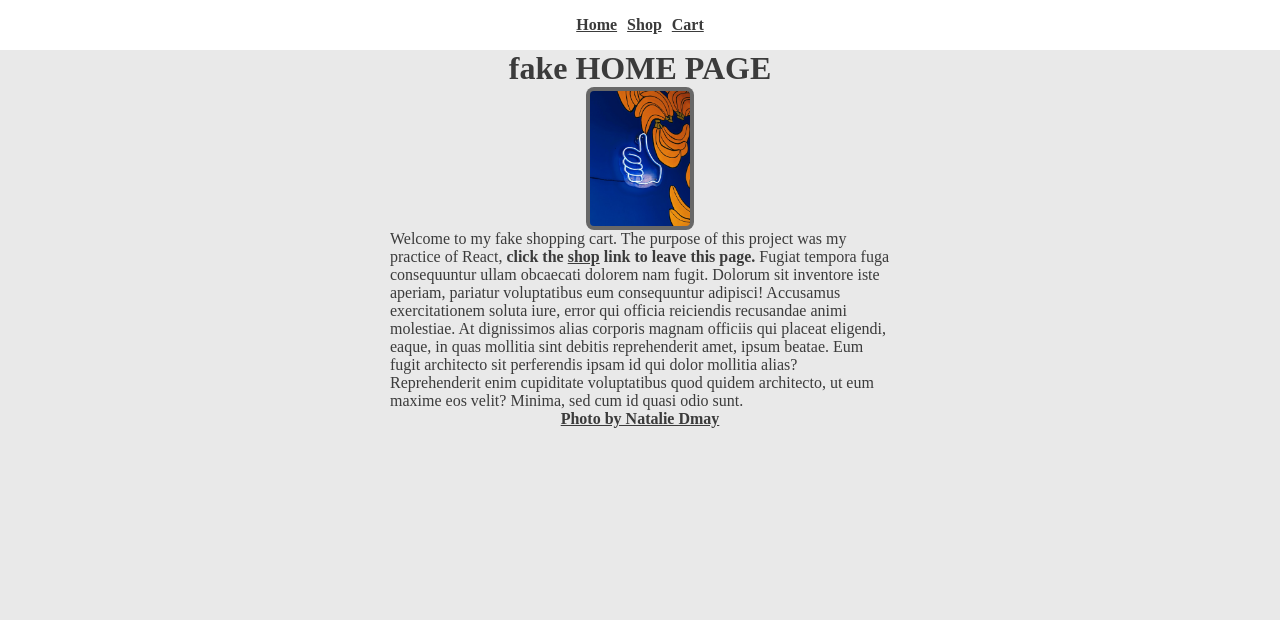
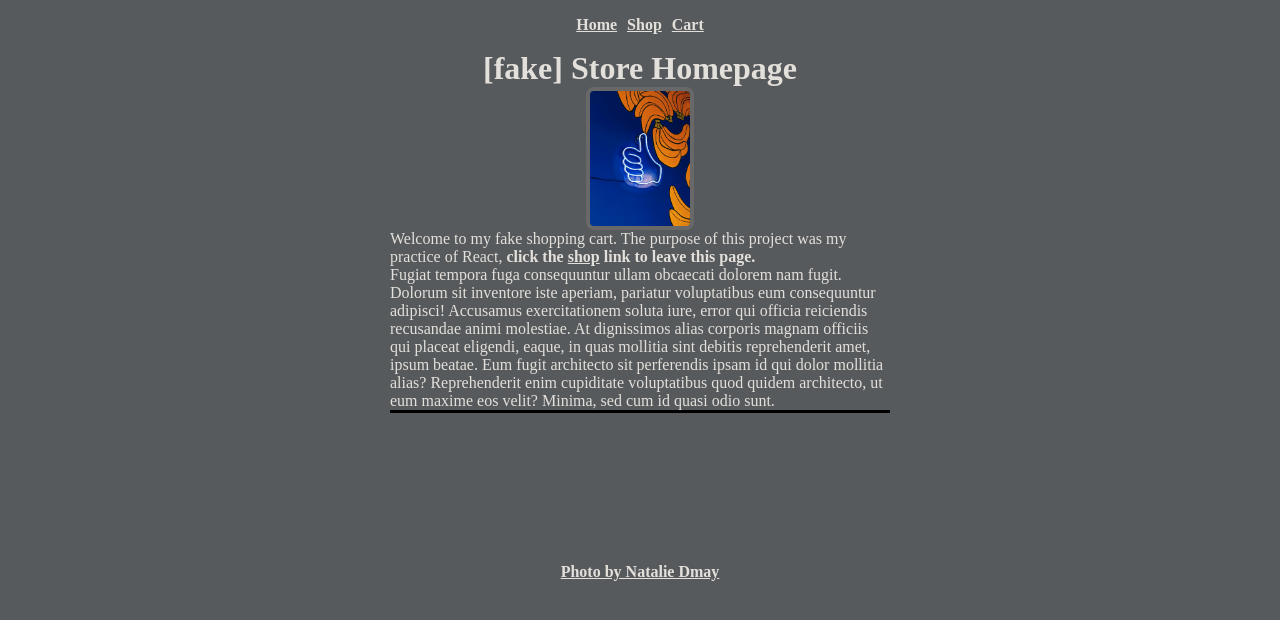
Before and after one commit to goldjared/shopping-cart, a React (Vite) app: page / in a window 1280 px wide. Shown: the top 620 px of the page. Built offline with nearby package versions, Linux system fonts and the light colour scheme; no server answers.

Commit message:
make site more visually appealing

```diff
--- a/src/App.css
+++ b/src/App.css
@@ -1,5 +1,5 @@
 :root {
-  background-color: rgb(233, 233, 233);
+  background-color: #575a5c;
 }
 
 * {
@@ -8,11 +8,11 @@
 }
 
 p, h1 {
-  color: rgb(59, 59, 59);
+  color: #e3e0db;
 }
 
 a {
-  color: rgb(59, 59, 59);
+  color: #e3e0db;
   font-weight: bold;
 }
 
@@ -28,6 +28,7 @@ h1 {
 
 .page-text {
   max-width: 500px;
+  border-bottom: 3px solid black;
 }
 
 nav {
@@ -52,7 +53,7 @@ nav > ul {
   list-style-type: none;
   align-items: center;
   gap: 10px;
-  background-color: rgb(255, 255, 255);
+  /* background-color: rgb(255, 255, 255); */
   width: auto;
   height: 50px;
   /* flex-direction: row; */
@@ -65,7 +66,7 @@ nav > ul {
 }
 
 .shop-item {
-  background-color: rgb(226, 226, 226);
+  background-color: rgb(158, 158, 158);
   border-radius: 5px;
   padding: 5px;
   max-width: 300px;
@@ -87,7 +88,11 @@ img {
 .add-cart-btn {
   max-width: 50px;
   background-color: rgb(251, 255, 251);
-  color: red;
+  color: rgb(170, 27, 27);
+}
+
+.cart-total > a {
+  color: rgb(49, 49, 49);
 }
 
 .add-cart-btn:hover {
@@ -97,6 +102,7 @@ img {
 #photo-credit {
   display: block;
   text-align: center;
+  margin-top: 150px;
 
 }
 
--- a/src/components/Cart.jsx
+++ b/src/components/Cart.jsx
@@ -24,7 +24,7 @@ function CartFinisher(cartTotal) {
   if (cartTotal < 0.01) {
     return (
       <>
-        <Link to={`/shop`}>Cart is empty, click to Shop</Link>.
+        <Link to={`/shop`}>Cart is empty, click to Shop</Link>
       </>
     );
   }
--- a/src/routes/Home.jsx
+++ b/src/routes/Home.jsx
@@ -5,12 +5,11 @@ const Home = () => {
   return (
     <>
       <div className="page-text">
-        <h1>fake HOME PAGE</h1>
+        <h1>[fake] Store Homepage</h1>
         <img className="fake-store-img" src={fakeStoreImg} alt=""/>
         <p>
           Welcome to my fake shopping cart. The purpose of this project
-          was my practice of React, <strong>click the <Link to={`/shop`}>shop</Link> link to leave this page.</strong> Fugiat tempora fuga consequuntur ullam obcaecati dolorem nam
-
+          was my practice of React, <strong>click the <Link to={`/shop`}>shop</Link> link to leave this page.</strong> <br></br>Fugiat tempora fuga consequuntur ullam obcaecati dolorem nam
           fugit. Dolorum sit inventore iste aperiam, pariatur voluptatibus eum
           consequuntur adipisci! Accusamus exercitationem soluta iure, error qui
           officia reiciendis recusandae animi molestiae. At dignissimos alias
```
